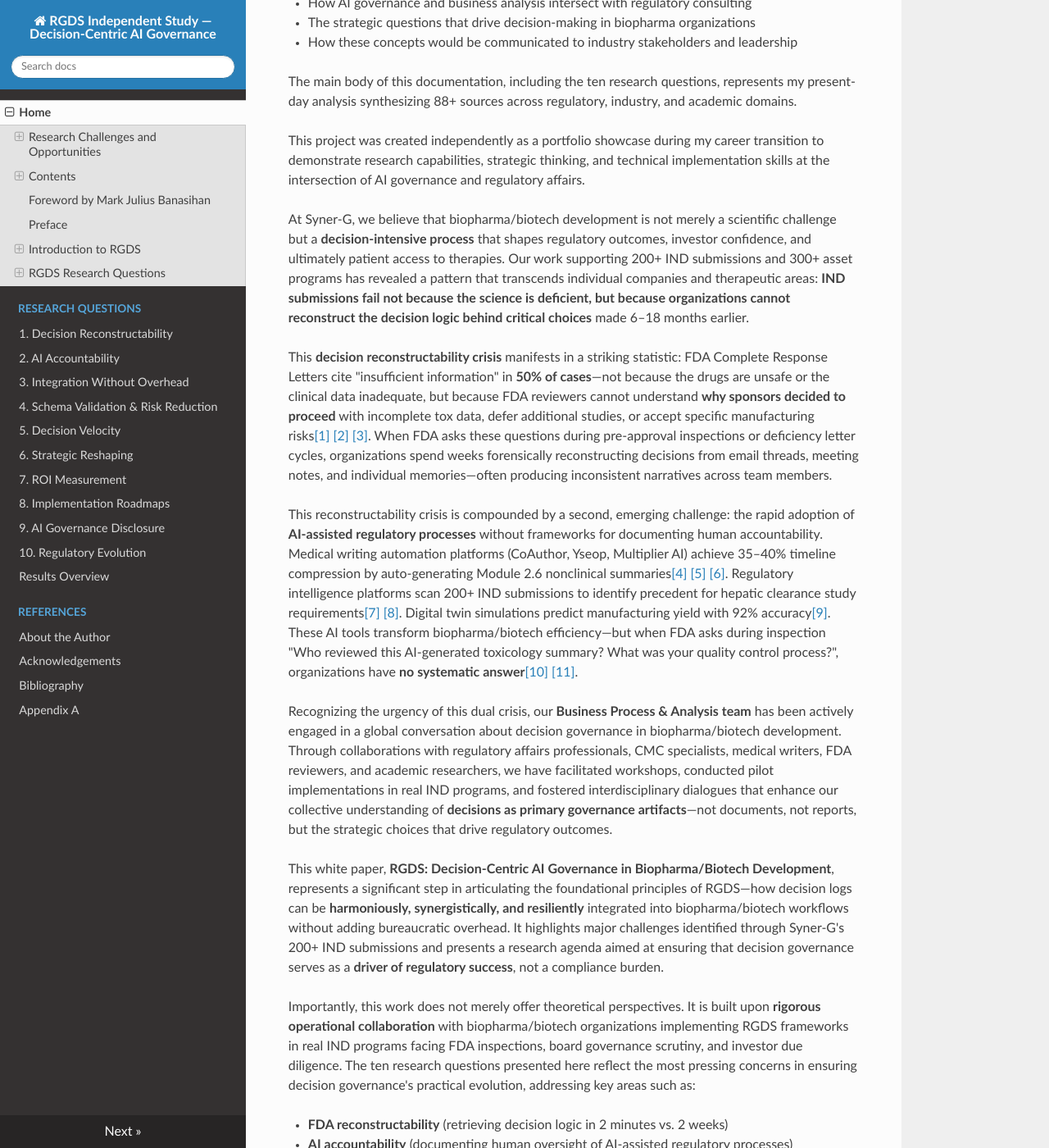
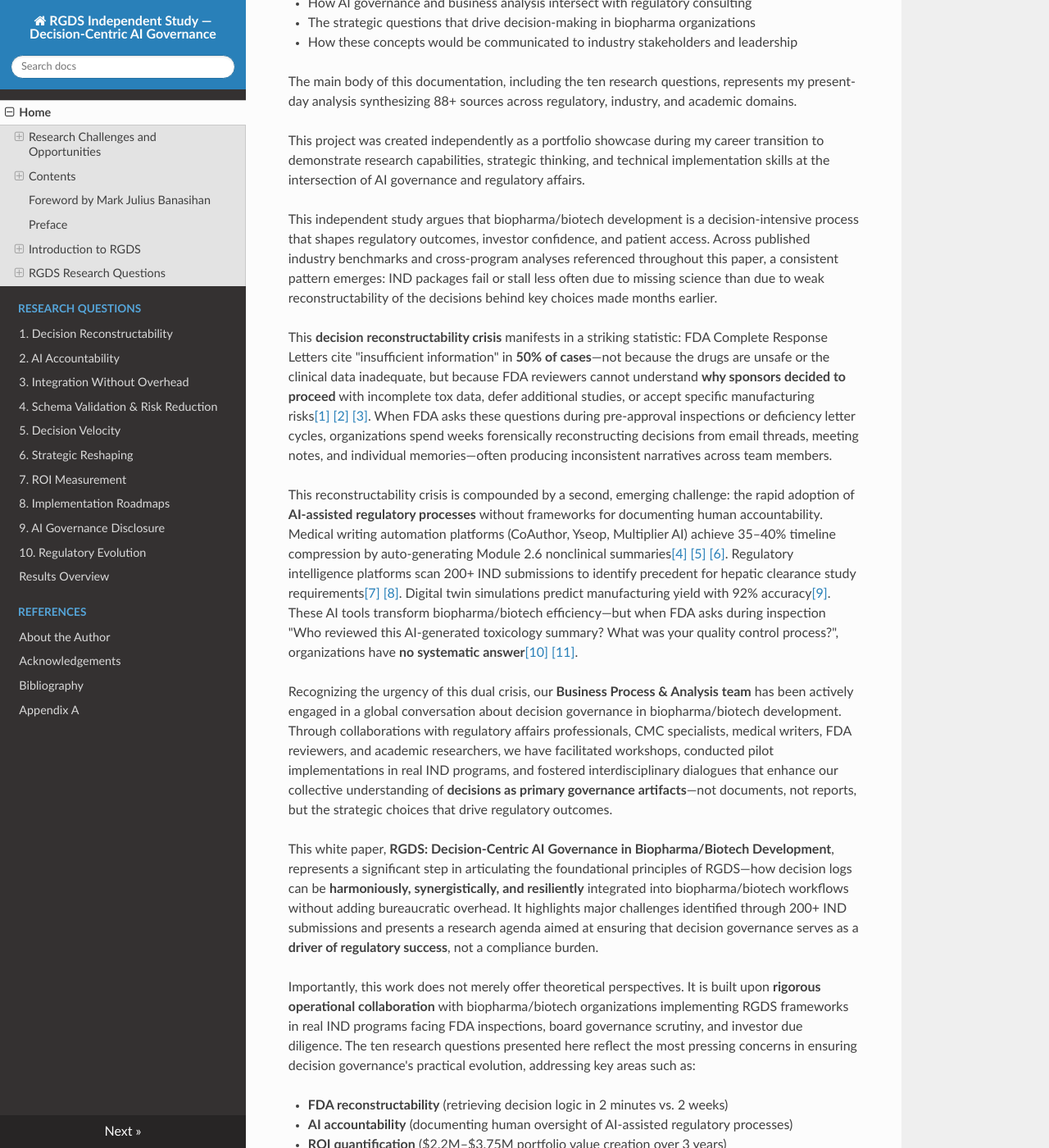
Before and after one commit to mj3b/rgds-independent-study, an MkDocs documentation site: the page built from docs/index.md, in a window 1280 px wide and 1400 px high, scrolled down 1925 px. Shown: the whole window at 82% size. Built offline with MkDocs 1.6.1, drawn with Linux system fonts in a browser that asks for light colours; nearby versions of some CDN libraries; some of the changed text lies outside the part shown.

Commit message:
Refine narrative on decision governance and AI in biopharma
Revised text for clarity and conciseness in the discussion of decision governance in biopharma development, emphasizing the importance of reconstructability and AI's role in regulatory processes.

```diff
--- a/docs/index.md
+++ b/docs/index.md
@@ -54,8 +54,7 @@ This documentation was created as an independent research initiative during my j
 **AUTHOR'S NOTE - PORTFOLIO PROJECT CONTEXT**
 
 This foreword is written as a hypothetical narrative exercise—imagining how a
-Principal AI Business Analyst (in a future role at a firm like Syner-G BioPharma
-Group) might articulate the strategic challenges and opportunities in decision
+Principal role might articulate the strategic challenges and opportunities in decision
 governance for biopharma development.
 
 The foreword is not a representation of my current employment. Rather, it
@@ -75,7 +74,7 @@ implementation skills at the intersection of AI governance and regulatory affair
 
 
 
-At Syner-G, we believe that biopharma/biotech development is not merely a scientific challenge but a **decision-intensive process** that shapes regulatory outcomes, investor confidence, and ultimately patient access to therapies. Our work supporting 200+ IND submissions and 300+ asset programs has revealed a pattern that transcends individual companies and therapeutic areas: **IND submissions fail not because the science is deficient, but because organizations cannot reconstruct the decision logic behind critical choices** made 6–18 months earlier.
+This independent study argues that biopharma/biotech development is a decision-intensive process that shapes regulatory outcomes, investor confidence, and patient access. Across published industry benchmarks and cross-program analyses referenced throughout this paper, a consistent pattern emerges: IND packages fail or stall less often due to missing science than due to weak reconstructability of the decisions behind key choices made months earlier.
 
 This **decision reconstructability crisis** manifests in a striking statistic: FDA Complete Response Letters cite "insufficient information" in **50% of cases**—not because the drugs are unsafe or the clinical data inadequate, but because FDA reviewers cannot understand **why sponsors decided to proceed** with incomplete tox data, defer additional studies, or accept specific manufacturing risks[[1]](references/bibliography/#cite1) [[2]](references/bibliography/#cite2) [[3]](references/bibliography/#cite3). When FDA asks these questions during pre-approval inspections or deficiency letter cycles, organizations spend weeks forensically reconstructing decisions from email threads, meeting notes, and individual memories—often producing inconsistent narratives across team members.
 
@@ -83,7 +82,7 @@ This reconstructability crisis is compounded by a second, emerging challenge: th
 
 Recognizing the urgency of this dual crisis, our **Business Process & Analysis team** has been actively engaged in a global conversation about decision governance in biopharma/biotech development. Through collaborations with regulatory affairs professionals, CMC specialists, medical writers, FDA reviewers, and academic researchers, we have facilitated workshops, conducted pilot implementations in real IND programs, and fostered interdisciplinary dialogues that enhance our collective understanding of **decisions as primary governance artifacts**—not documents, not reports, but the strategic choices that drive regulatory outcomes.
 
-This white paper, **RGDS: Decision-Centric AI Governance in Biopharma/Biotech Development**, represents a significant step in articulating the foundational principles of RGDS—how decision logs can be **harmoniously, synergistically, and resiliently** integrated into biopharma/biotech workflows without adding bureaucratic overhead. It highlights major challenges identified through Syner-G's 200+ IND submissions and presents a research agenda aimed at ensuring that decision governance serves as a **driver of regulatory success**, not a compliance burden.
+This white paper, **RGDS: Decision-Centric AI Governance in Biopharma/Biotech Development**, represents a significant step in articulating the foundational principles of RGDS—how decision logs can be **harmoniously, synergistically, and resiliently** integrated into biopharma/biotech workflows without adding bureaucratic overhead. It highlights major challenges identified through 200+ IND submissions and presents a research agenda aimed at ensuring that decision governance serves as a **driver of regulatory success**, not a compliance burden.
 
 Importantly, this work does not merely offer theoretical perspectives. It is built upon **rigorous operational collaboration** with biopharma/biotech organizations implementing RGDS frameworks in real IND programs facing FDA inspections, board governance scrutiny, and investor due diligence. The ten research questions presented here reflect the most pressing concerns in ensuring decision governance's practical evolution, addressing key areas such as:
 
@@ -107,7 +106,7 @@ These powerful AI platforms—**medical writing automation** (CoAuthor, Yseop),
 
 However, these AI efficiency gains introduced a **new governance challenge**: **How do we preserve human accountability when AI assists strategic decisions?** When a medical writer uses CoAuthor to draft a toxicology summary, who reviewed the output? What sections were rejected? Where did AI over-interpret clinical significance? When a regulatory strategist uses AI precedent analysis to decide whether to conduct a hepatic specialist study pre-IND, how is that AI-assisted decision documented for FDA inspection?
 
-Our work on **decision governance** began around seven years ago as an extension of biopharma/biotech project management research at Syner-G BioPharma Group. Back then, we were confronting operational challenges in IND submissions identified through our 200+ submission portfolio—**vendor coordination delays** (CRO tox reports arriving 4–6 weeks late), **scope creep** (discovering missing studies in Week 8 of 12-week timelines), **risk tolerance misalignment** (CEO committed to 12-month IND timeline while CMC team estimated 18 months for stability data), **CMC expectation gaps** (discovery vs. development mindset mismatch), and **late-breaking safety signals** (unexpected preclinical findings requiring rapid investigation) [[13]](references/bibliography/#cite13) [[14]](references/bibliography/#cite14).
+This work on **decision governance** began around seven years ago as an extension of biopharma/biotech project management research. Back then, the firm were confronting operational challenges in IND submissions identified through our 200+ submission portfolio—**vendor coordination delays** (CRO tox reports arriving 4–6 weeks late), **scope creep** (discovering missing studies in Week 8 of 12-week timelines), **risk tolerance misalignment** (CEO committed to 12-month IND timeline while CMC team estimated 18 months for stability data), **CMC expectation gaps** (discovery vs. development mindset mismatch), and **late-breaking safety signals** (unexpected preclinical findings requiring rapid investigation) [[13]](references/bibliography/#cite13) [[14]](references/bibliography/#cite14).
 
 We initially focused on biopharma/biotech project management discipline—**RACI matrices** (clarifying decision authority), **Critical Path Method** (identifying longest-pole constraints), **Target Product Profiles** (aligning development strategy with product vision), and **multi-tiered quality assurance** (author → peer review → QC specialist → functional lead → cross-functional red team) [[15]](references/bibliography/#cite15) [[16]](references/bibliography/#cite16) [[17]](references/bibliography/#cite17) [[18]](references/bibliography/#cite18) [[19]](references/bibliography/#cite19) [[20]](references/bibliography/#cite20) [[21]](references/bibliography/#cite21) [[22]](references/bibliography/#cite22) [[23]](references/bibliography/#cite23) [[24]](references/bibliography/#cite24). These tools addressed **coordination** challenges effectively—reducing vendor delays, preventing scope creep, accelerating approvals. However, they did not address **reconstructability**. When FDA asked "Why did you proceed with incomplete tox data?", teams had emails and meeting notes but no **systematic decision record**[[3]](references/bibliography/#cite3) [[13]](references/bibliography/#cite13) [[25]](references/bibliography/#cite25).
 
@@ -317,7 +316,7 @@ These questions highlight the **multifaceted challenges and opportunities** asso
 
 ### The 10 RGDS Research Questions
 
-Below are the ten research questions that structure this white paper. Each question represents a critical challenge in biopharma/biotech decision governance, supported by empirical evidence from Syner-G's 200+ IND submission portfolio, industry research, and FDA regulatory data.
+Below are the ten research questions that structure this white paper. Each question represents a critical challenge in biopharma/biotech decision governance, supported by empirical evidence from 200+ IND submission portfolio, industry research, and FDA regulatory data.
 
 ---
 
```
